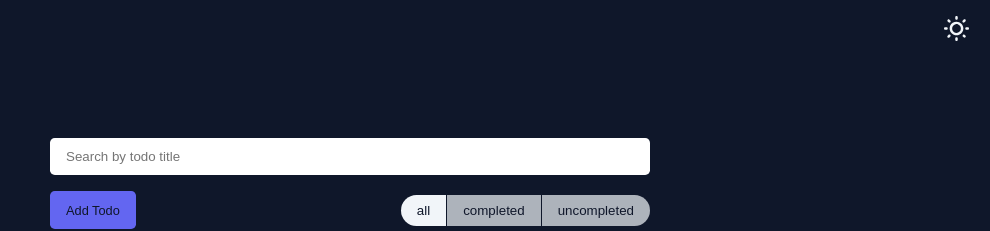
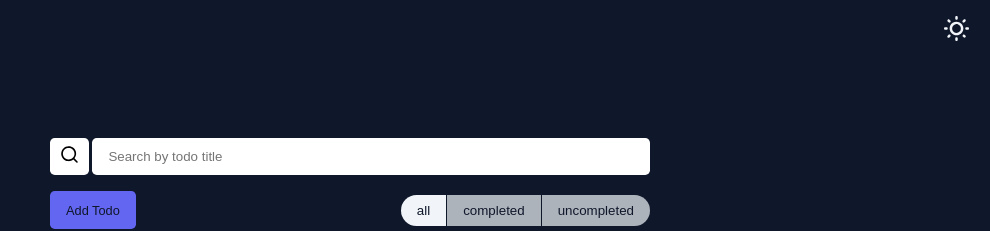
Before and after one commit to 3str-webdev/todo_list_test, a Next.js app: page / in a window 1280 px wide. Shown: the top 231 px of the page, without its empty margins (290-1280 px from the left). Built offline with nearby package versions, Linux system fonts and the light colour scheme.

Commit message:
feat: add left addon for search input

```diff
--- a/components/todo/todo.tsx
+++ b/components/todo/todo.tsx
@@ -10,6 +10,7 @@ import { AddTodoForm } from "../add-todo-form/add-todo-form";
 import { filterOptions } from "./constants/filter-options";
 import { TodoItemsList } from "./todo-items-list";
 import { TodoLayout } from "./todo-layout";
+import { SearchIcon } from "@/ui/icons";
 
 export const Todo = () => {
   const [search, setSearch] = useState<string>("");
@@ -27,6 +28,7 @@ export const Todo = () => {
       search={
         <UITextField
           placeholder="Search by todo title"
+          leftAddon={<SearchIcon width={17} height={17} />}
           onChange={handleChangeSearch}
         />
       }
--- a/ui/ui-text-field.tsx
+++ b/ui/ui-text-field.tsx
@@ -1,4 +1,4 @@
-import { InputHTMLAttributes } from "react";
+import { InputHTMLAttributes, ReactNode } from "react";
 import styled from "styled-components";
 import { UIInput } from "./fields/ui-input";
 import { UILabel } from "./fields/ui-label";
@@ -15,19 +15,39 @@ interface UIInputProps extends InputHTMLAttributes<HTMLInputElement> {
   label?: string;
   helpMessage?: string;
   errorMessage?: string;
+  leftAddon?: ReactNode | string;
 }
 
 export const UITextField = ({
   label,
   helpMessage,
   errorMessage,
+  leftAddon,
   ...inputProps
 }: UIInputProps) => {
   return (
     <UITextFieldSt>
       <UILabel label={label} isRequired={inputProps.required} />
-      <UIInput {...inputProps} />
+      <InputBoxSt>
+        <AddonSt>{leftAddon}</AddonSt>
+        <UIInput {...inputProps} />
+      </InputBoxSt>
       <UIMessage helpMessage={helpMessage} errorMessage={errorMessage} />
     </UITextFieldSt>
   );
 };
+
+const InputBoxSt = styled.label`
+  display: flex;
+  gap: 3px;
+  align-items: center;
+`;
+
+const AddonSt = styled.div`
+  background-color: white;
+  color: black;
+  flex: 0 0 auto;
+  padding: 0.5rem 0.7rem;
+  border-radius: 0.3rem;
+  cursor: pointer;
+`;
```
